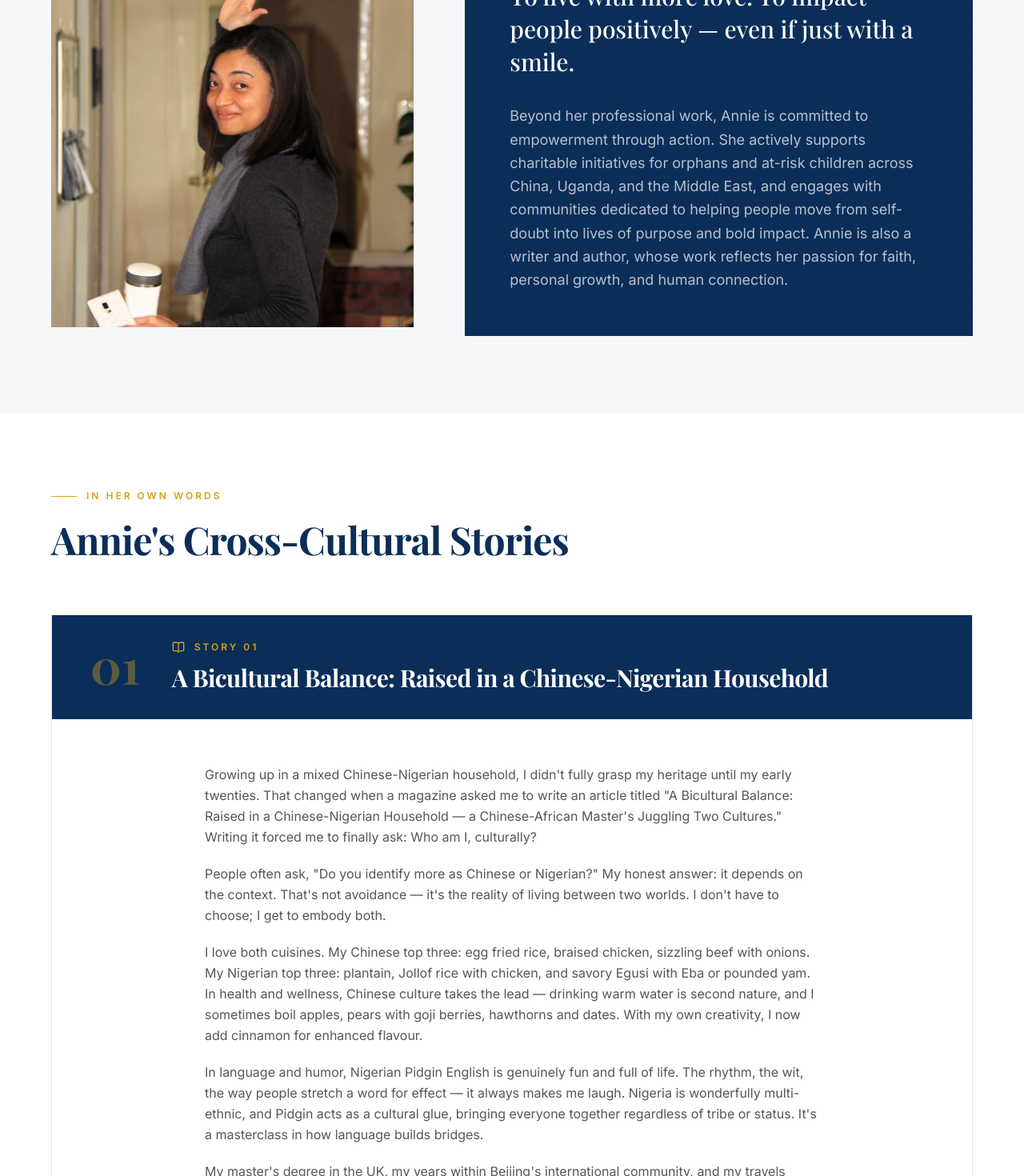
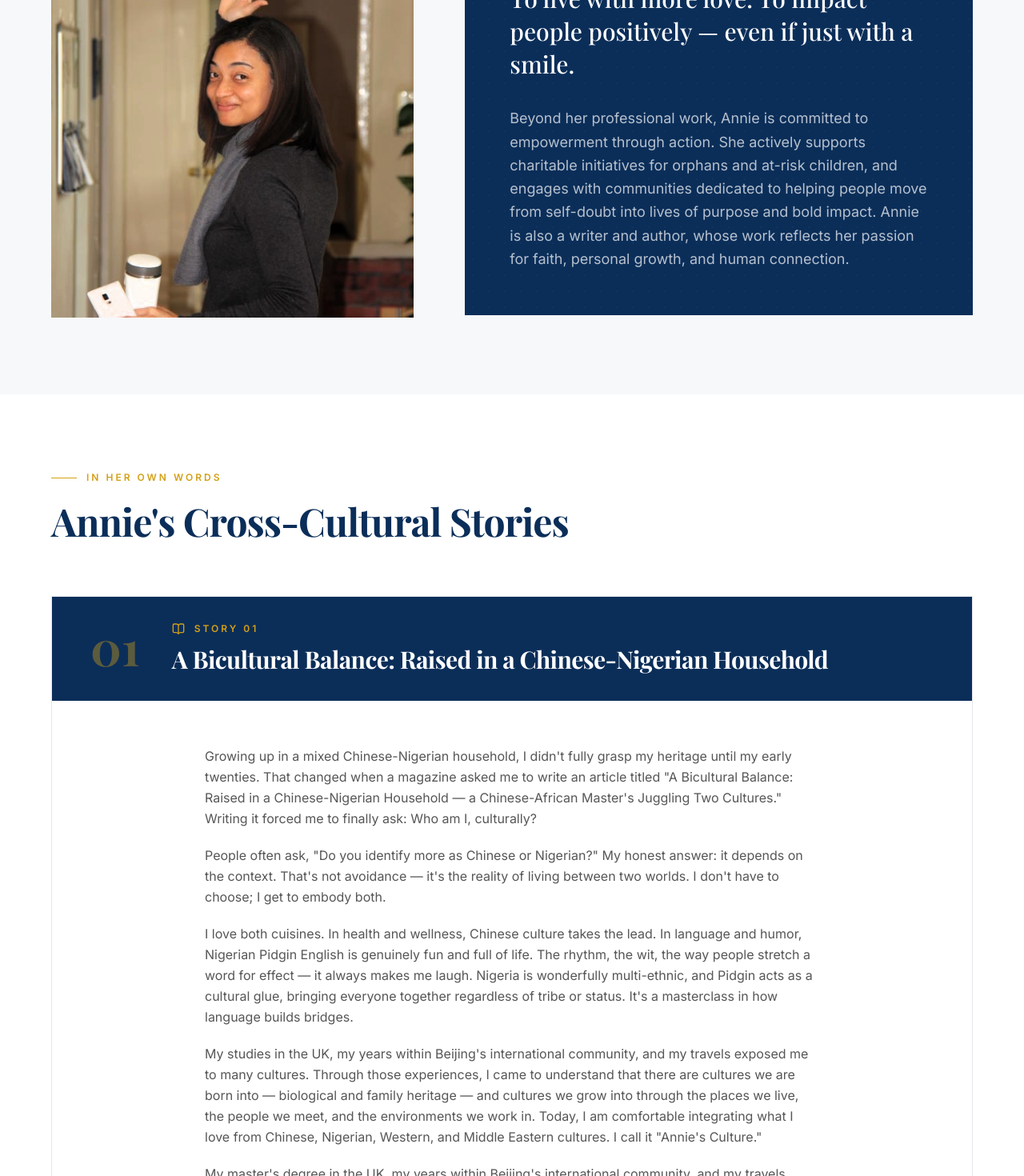
Before and after one commit to eliwebservices/ttl4g-website, a Next.js app: page /about in a window 1280 px wide. Shown: the part 1980-3450 px from the top of the page at 80% size. Built offline with nearby package versions, Linux system fonts and the light colour scheme.

Commit message:
Removed about page personal details

```diff
--- a/app/about/page.tsx
+++ b/app/about/page.tsx
@@ -59,8 +59,10 @@ const stories = [
     content: [
       "Growing up in a mixed Chinese-Nigerian household, I didn't fully grasp my heritage until my early twenties. That changed when a magazine asked me to write an article titled \"A Bicultural Balance: Raised in a Chinese-Nigerian Household — a Chinese-African Master's Juggling Two Cultures.\" Writing it forced me to finally ask: Who am I, culturally?",
       "People often ask, \"Do you identify more as Chinese or Nigerian?\" My honest answer: it depends on the context. That's not avoidance — it's the reality of living between two worlds. I don't have to choose; I get to embody both.",
-      'I love both cuisines. My Chinese top three: egg fried rice, braised chicken, sizzling beef with onions. My Nigerian top three: plantain, Jollof rice with chicken, and savory Egusi with Eba or pounded yam. In health and wellness, Chinese culture takes the lead — drinking warm water is second nature, and I sometimes boil apples, pears with goji berries, hawthorns and dates. With my own creativity, I now add cinnamon for enhanced flavour.',
-      "In language and humor, Nigerian Pidgin English is genuinely fun and full of life. The rhythm, the wit, the way people stretch a word for effect — it always makes me laugh. Nigeria is wonderfully multi-ethnic, and Pidgin acts as a cultural glue, bringing everyone together regardless of tribe or status. It's a masterclass in how language builds bridges.",
+      "I love both cuisines. In health and wellness, Chinese culture takes the lead. In language and humor, Nigerian Pidgin English is genuinely fun and full of life. The rhythm, the wit, the way people stretch a word for effect — it always makes me laugh. Nigeria is wonderfully multi-ethnic, and Pidgin acts as a cultural glue, bringing everyone together regardless of tribe or status. It's a masterclass in how language builds bridges.",
+
+      "My studies in the UK, my years within Beijing's international community, and my travels exposed me to many cultures. Through those experiences, I came to understand that there are cultures we are born into — biological and family heritage — and cultures we grow into through the places we live, the people we meet, and the environments we work in. Today, I am comfortable integrating what I love from Chinese, Nigerian, Western, and Middle Eastern cultures. I call it \"Annie's Culture.\"",
+
       'My master\'s degree in the UK, my years within Beijing\'s international community, and my travels exposed me to many cultures. Through those experiences, I came to understand that there are cultures we are born into — biological and family heritage — and cultures we grow into through the places we live, the people we meet, and the environments we work in. Today, I am comfortable integrating what I love from Chinese, Nigerian, Western, and Middle Eastern cultures. Call it "Annie\'s Culture."',
       "That's why I've decided to invest more of myself in building bridges — starting with China and Nigeria. I've noticed something interesting: when I'm in Nigeria, I naturally find myself protecting China's image; when I'm in China, I protect Nigeria's. Despite growing trade between the two countries, there remains a need for greater mutual understanding. Through my work and lived experience, I want to help change that — one conversation, one project, one moment of genuine understanding at a time.",
     ],
@@ -223,7 +225,7 @@ export default function AboutPage() {
           <p className="text-white/70 leading-relaxed text-lg">
             Beyond her professional work, Annie is committed to empowerment through
             action. She actively supports charitable initiatives for orphans and
-            at-risk children across China, Uganda, and the Middle East, and engages
+            at-risk children, and engages
             with communities dedicated to helping people move from self-doubt into
             lives of purpose and bold impact. Annie is also a writer and author,
             whose work reflects her passion for faith, personal growth, and human
```
